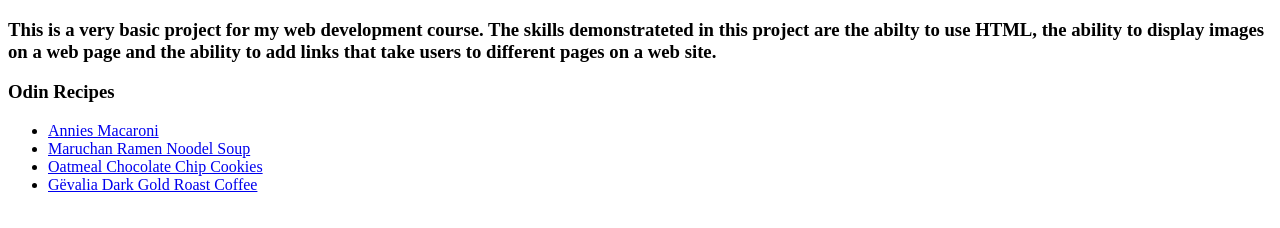
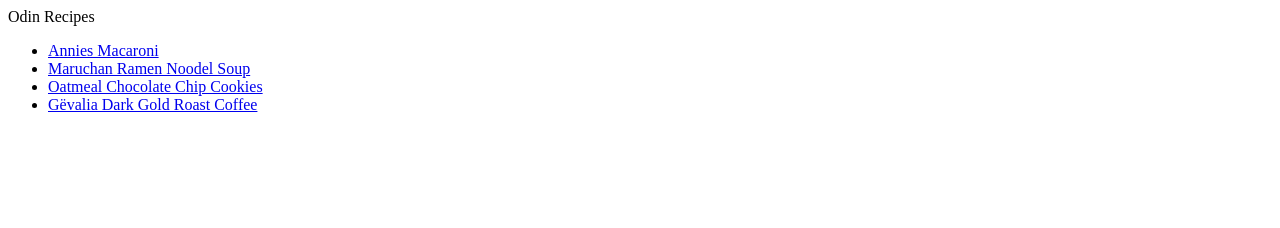
Before and after one commit to Jaxstoney/odin-recipes, a plain HTML site: page index.html in a window 1280 px wide. Drawn offline with Linux system fonts and the light colour scheme.

Commit message:
removed lines and changed title

```diff
--- a/index.html
+++ b/index.html
@@ -3,13 +3,9 @@
 <head>
     <meta charset="UTF-8">
     <meta name="viewport" content="width=device-width, initial-scale=1.0">
-    <title>Recipe Odin Project</title>
+    <title>Odin Recipes</title>
 </head>
 <body>
-    <h3>This is a very basic project for my web development course. The skills demonstrateted in this project
-        are the abilty to use HTML, the ability to display images on a web page and the ability to add links
-        that take users to different pages on a web site.
-    <h3>
         Odin Recipes
     </h1>
 
```
